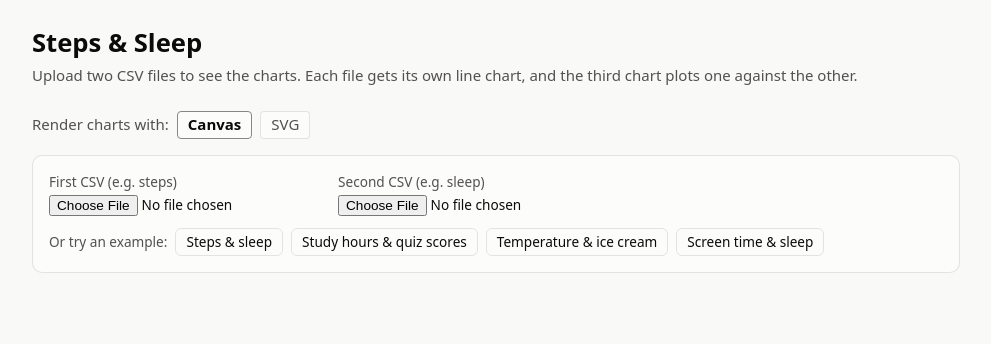
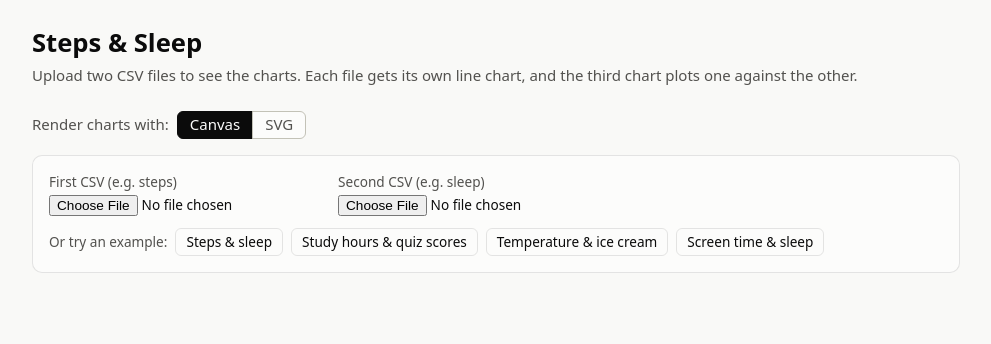
Before and after one commit to 12-Last-But-Not-Least/Warmup-Site, a website: page index.html in a window 1280 px wide. Shown: the whole page, without its empty margins (144-1135 px from the left). Drawn offline with nearby package versions, Linux system fonts and the light colour scheme.

Commit message:
Restyle the Canvas/SVG toggle as a segmented control
The two renderer buttons now share a border and the pressed one is
filled, so which renderer is active no longer depends on font weight
alone. Keyboard focus gets a visible ring. Markup and JS are unchanged:
the existing role=group, aria-label and aria-pressed already describe
the control correctly.

Co-Authored-By: Claude Opus 5.5 <noreply@anthropic.com>

```diff
--- a/styles.css
+++ b/styles.css
@@ -161,17 +161,31 @@ h1 { margin: 0 0 4px; font-size: 1.6rem; }
   border-radius: 4px;
 }
 
-.renderer-toggle { display: flex; align-items: center; gap: 8px; margin-bottom: 16px; color: var(--text-secondary); }
+/* Canvas/SVG choice drawn as one segmented control: the two buttons share a
+   border, and the pressed one is filled so the state doesn't rely on weight alone. */
+.renderer-toggle { display: flex; align-items: center; margin-bottom: 16px; color: var(--text-secondary); }
+.renderer-toggle > span { margin-right: 8px; }
 .renderer-toggle button {
   font: inherit;
   color: var(--text-secondary);
   background: var(--surface);
-  border: 1px solid var(--border);
-  border-radius: 4px;
-  padding: 2px 10px;
+  border: 1px solid var(--axis);
+  padding: 2px 12px;
   cursor: pointer;
 }
-.renderer-toggle button[aria-pressed="true"] { color: var(--text-primary); border-color: var(--text-muted); font-weight: 600; }
+.renderer-toggle button:first-of-type { border-radius: 6px 0 0 6px; }
+.renderer-toggle button:last-of-type { border-radius: 0 6px 6px 0; margin-left: -1px; }
+.renderer-toggle button:hover { color: var(--text-primary); }
+.renderer-toggle button[aria-pressed="true"] {
+  color: var(--surface);
+  background: var(--text-primary);
+  border-color: var(--text-primary);
+}
+.renderer-toggle button:focus-visible {
+  position: relative; /* keep the ring above the neighbouring segment */
+  outline: 2px solid var(--text-primary);
+  outline-offset: 2px;
+}
 
 /* ---------- SVG marks ---------- */
 .grid line { stroke: var(--grid); stroke-width: 1; }
```
